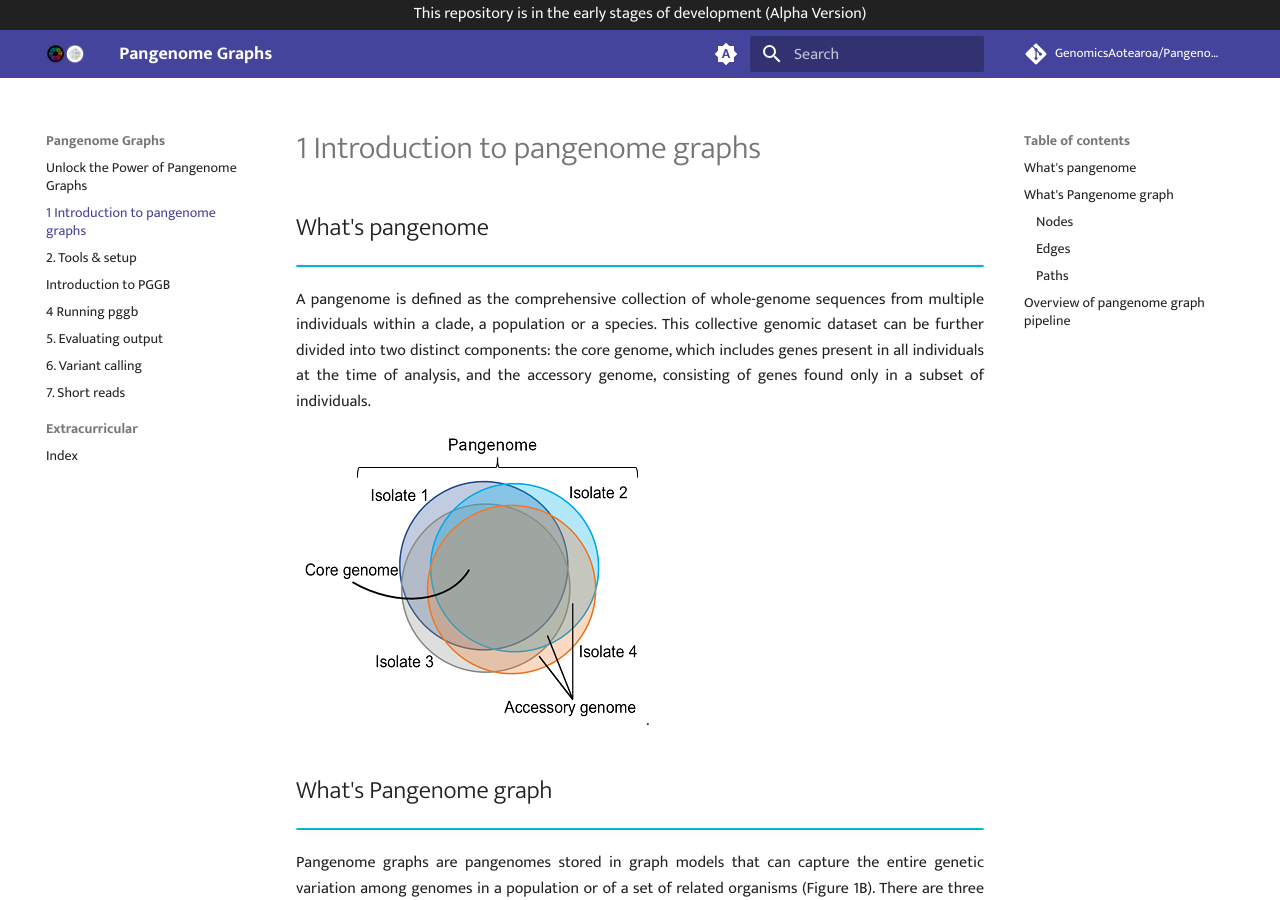
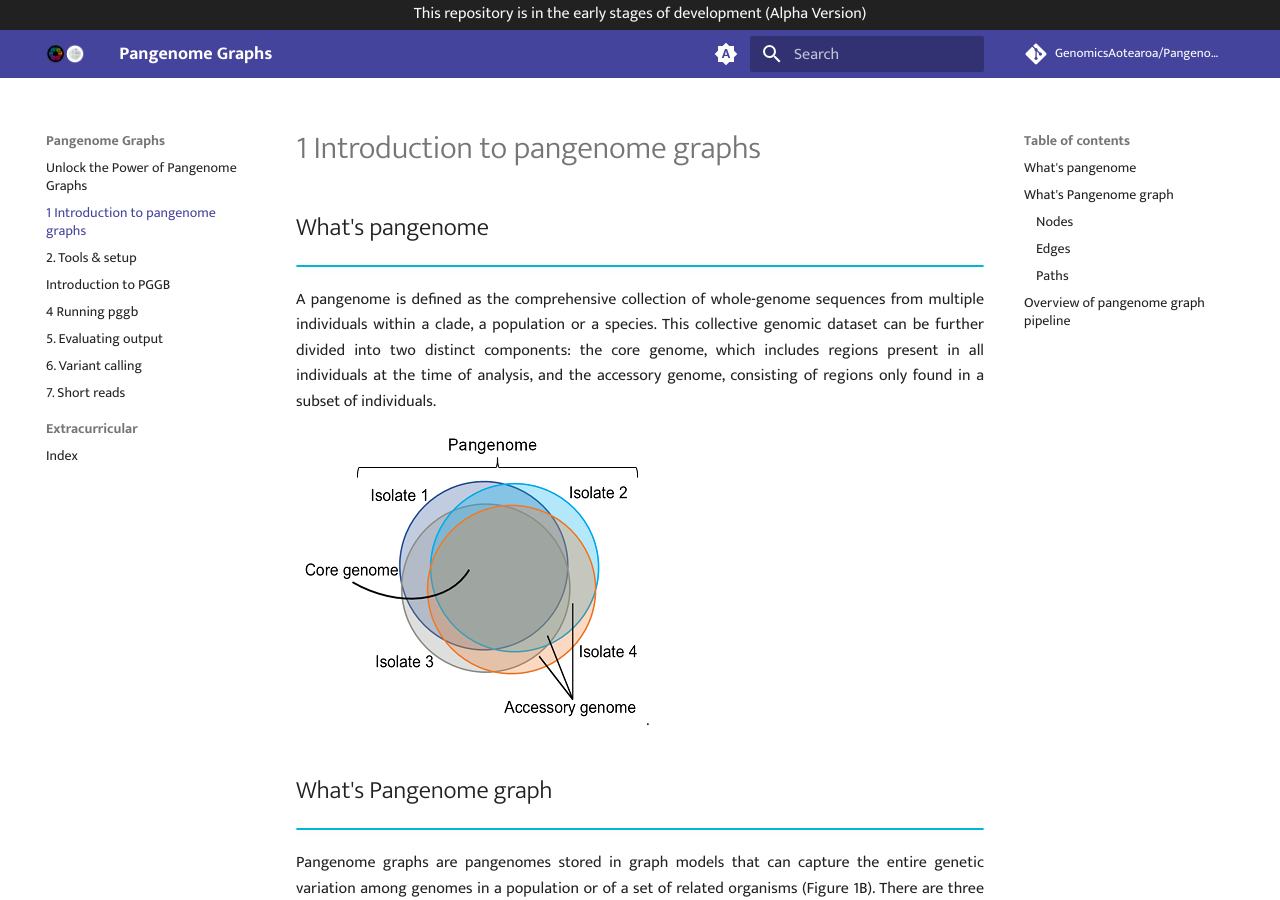
Before and after one commit to GenomicsAotearoa/Pangenome-Graphs-Workshop, an MkDocs documentation site: the page built from docs/1_Introduction_to_pangenome_graphs.md, in a window 1280 px wide and 900 px high. Built offline with MkDocs 1.6.1 and Material for MkDocs 9.7.7, drawn with Linux system fonts in a browser that asks for light colours; comment, search, counter and statistics services are not loaded.

Commit message:
Update 1_Introduction_to_pangenome_graphs.md

```diff
--- a/docs/1_Introduction_to_pangenome_graphs.md
+++ b/docs/1_Introduction_to_pangenome_graphs.md
@@ -5,7 +5,7 @@
 <p align="justify">
 A pangenome is defined as the comprehensive collection of whole-genome sequences from multiple individuals within a clade, a population or a species.
 
-This collective genomic dataset can be further divided into two distinct components: the core genome, which includes genes present in all individuals at the time of analysis, and the accessory genome, consisting of genes found  only in a subset of individuals.
+This collective genomic dataset can be further divided into two distinct components: the core genome, which includes regions present in all individuals at the time of analysis, and the accessory genome, consisting of regions only found in a subset of individuals.
 </p>
 
 ![bacterial-pangenome](theme_figures/bacterial-pangenome-small.png).
```
